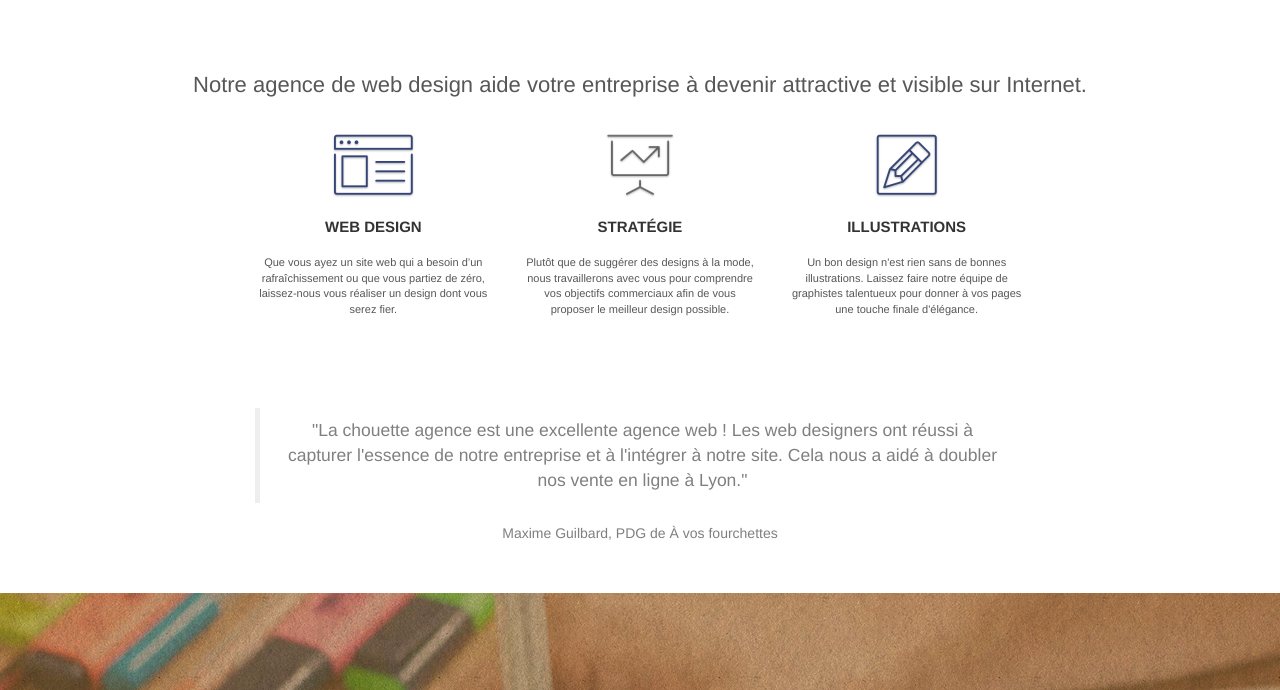
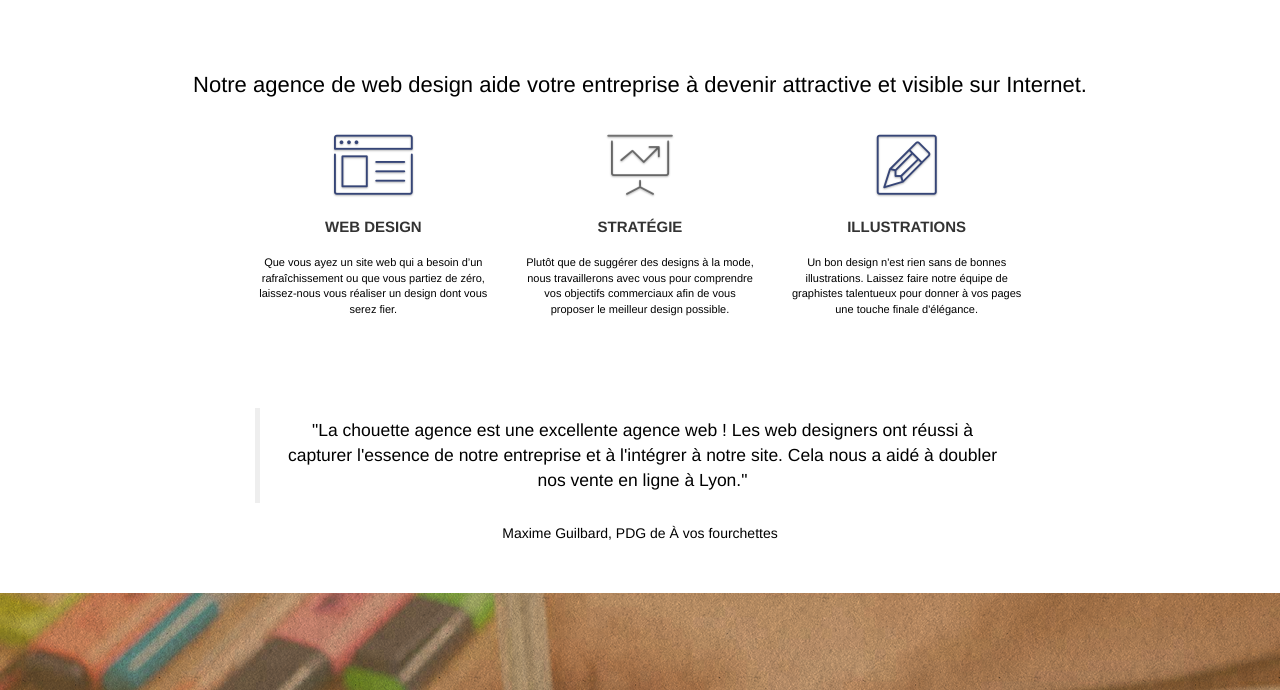
Before and after one commit to Solanum1/AurelienGourmelen_4_14122021, a plain HTML site: page index.html in a window 1280 px wide. Shown: the part 603-1293 px from the top of the page. Drawn offline with Linux system fonts and the light colour scheme.

Commit message:
acces1 - correctif couleur

```diff
--- a/style.css
+++ b/style.css
@@ -25,6 +25,10 @@ a:hover {
     width: 100%;
     z-index: 100000;
     background: #FFFFFF url("img/pageload-spinner.gif") no-repeat center center;
+}
+
+blockquote, figcaption {
+    color:rgba(0, 0, 0, 1)!important;
 }
 
 .bloc {
@@ -347,6 +351,8 @@ a:hover {
     padding-right: 30px;
 }
 
+
+
 .nav > li a:hover,
 .nav > li a:focus {
     background: transparent;
@@ -666,7 +672,7 @@ label,
 a {
     font-family: "helvetica";
     font-weight: 400;
-    color: #575757!important;
+    color: #000!important;
 }
 
 .container {
```
Also changed, not shown: 1 other file.
